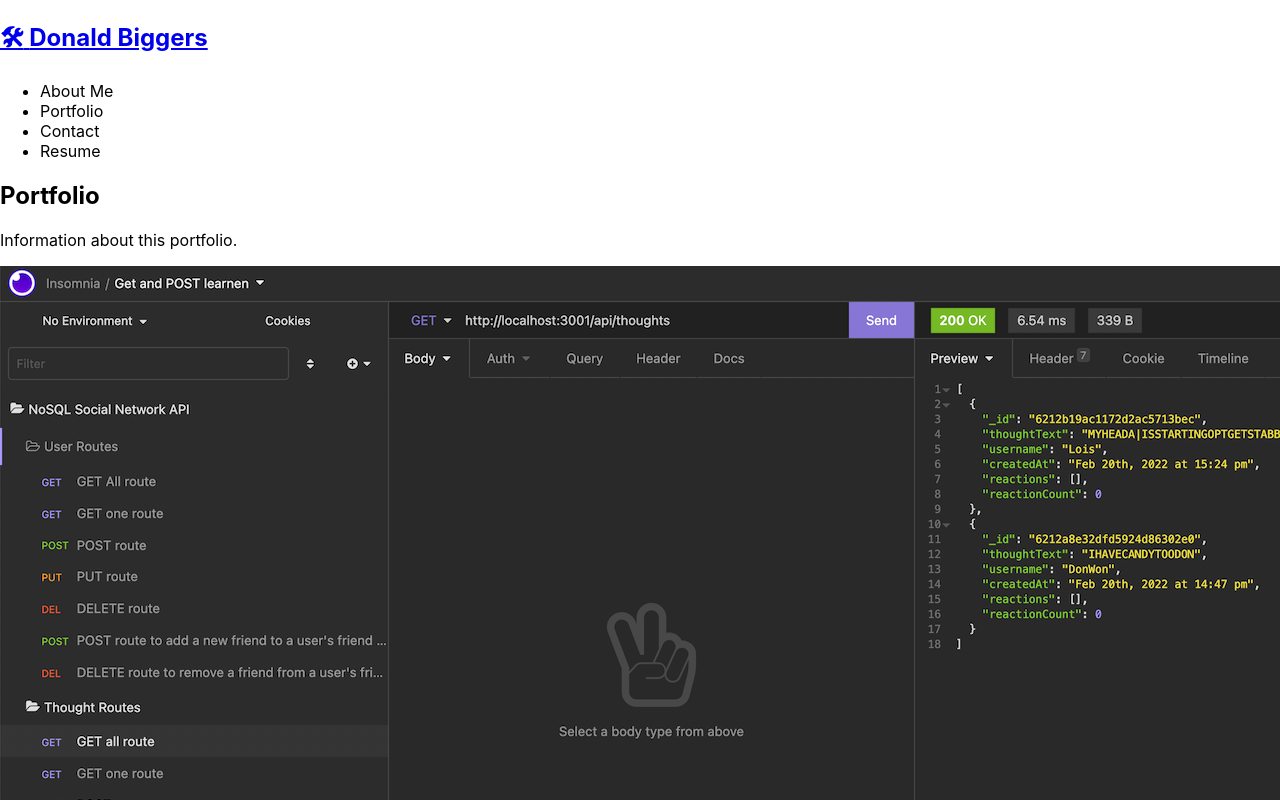
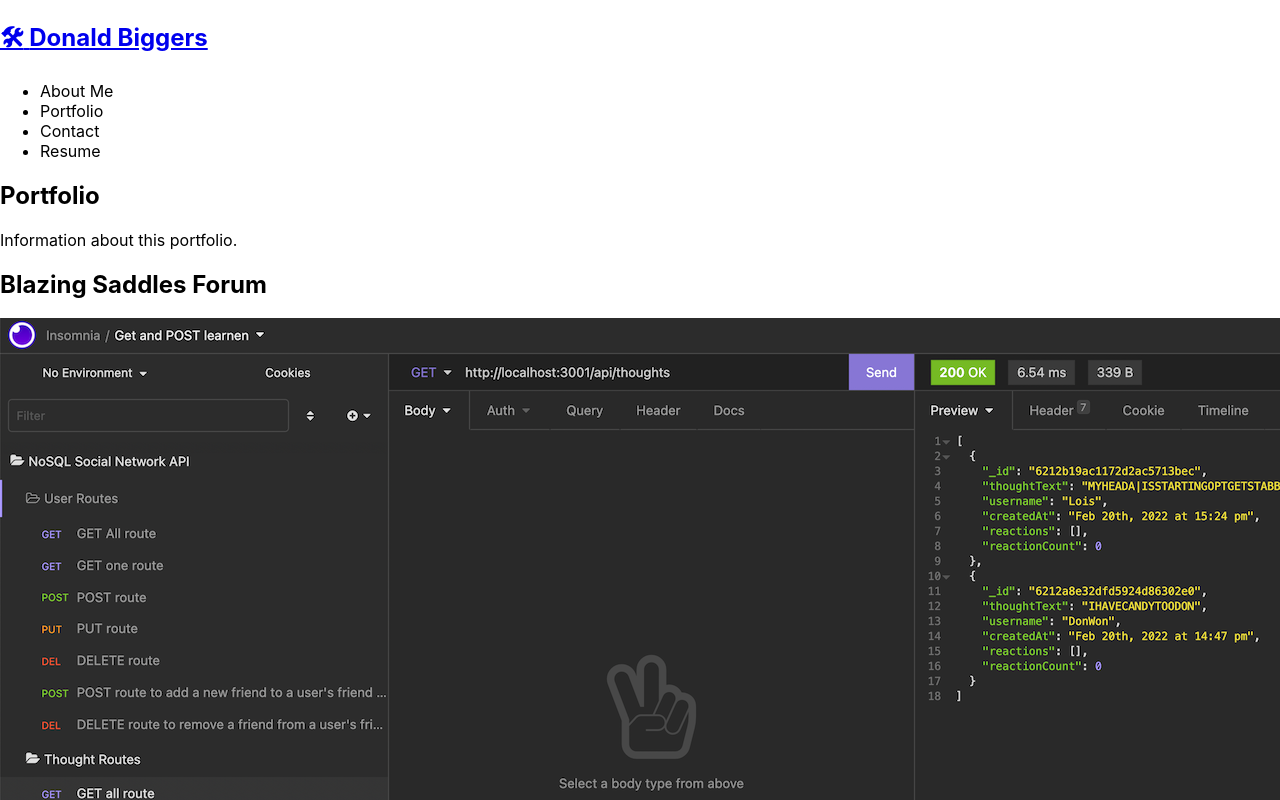
Before and after one commit to DuGBB/donald-biggers-portfolio, a React (Create React App) app: page / in a window 1280 px wide. Both pictures are taken after a click on the element "Portfolio". Shown: the top 800 px of the page. Built offline with nearby package versions, Linux system fonts and the light colour scheme.

Commit message:
repoDetails functionality added

```diff
--- a/src/components/RepoList/index.js
+++ b/src/components/RepoList/index.js
@@ -18,6 +18,8 @@ function RepoList(currentCategory) {
         "An API for a social network that uses a NoSQL database for a website that can handle a large amount of unstructured data.",
       imgName: "Blazing-Saddles-Forum/Blazing-Saddles-Forum.png",
       importedImg: BSForum,
+      GitHub: "https://github.com/DuGBB/Blazing-Sadddles-Forum",
+      deployed: "",
     },
     {
       name: "Daily Planner",
@@ -26,6 +28,8 @@ function RepoList(currentCategory) {
         "Create a daily planner using JavaScript and provided starter code.",
       imgName: "Daily-Planner/DailyPlannerScreenshot.png",
       importedImg: DailyPlanner,
+      GitHub: "https://github.com/DuGBB/Daily-Planner",
+      deployed: " https://dugbb.github.io/Daily-Planner",
     },
     {
       name: "E-commerce Backend",
@@ -34,6 +38,8 @@ function RepoList(currentCategory) {
         "The project involved building a back end for a e-commerce web site. Taking a working Express.js API and configuring it to use Seguelize to interact with a MySQL database.",
       imgName: "E-commerce-Back-End/ecommerce.png",
       importedImg: ECommerce,
+      GitHub: "https://github.com/DuGBB/Daily-Planner",
+      deployed: "",
     },
     {
       name: "Trail Lad",
@@ -42,6 +48,8 @@ function RepoList(currentCategory) {
         "Create a MVP website using the knowledge obtained in the first six weeks of the bootcamp, by utilizing the following skills and technologies: Deployment, Interactivity, Client-side Storage, Responsive Design, and Polished UI",
       imgName: "Group-Project-1/traillad.png",
       importedImg: TrailLad,
+      GitHub: "https://github.com/DuGBB/trail-lad",
+      deployed: "https://dugbb.github.io/trail-lad",
     },
     {
       name: "Bootcamp Real Estate",
@@ -50,6 +58,8 @@ function RepoList(currentCategory) {
         "This is a website to be used by both a real estate manager/owner and the tenants who are renting. Tenants and landlords will have their separate landing page with relavant information.",
       imgName: "Group-Project-2/Bootcamp-Real-Estate.png",
       importedImg: BootcampRealEstate,
+      GitHub: "https://github.com/DuGBB/Daily-Planner",
+      deployed: "https://calm-depths-28335.herokuapp.com/",
     },
     {
       name: "Fitness Super App",
@@ -58,6 +68,8 @@ function RepoList(currentCategory) {
         "This is a website that allows a user to signup/login and then view/register for classes as well as update/view their personal benchmarks.",
       imgName: "Group-Project-3/Lennons-Fitness-Super-App.png",
       importedImg: FitnessApp,
+      GitHub: "https://github.com/DuGBB/Lennons-Fitness-Super-App",
+      deployed: "https://ancient-fortress-46075.herokuapp.com/",
     },
   ]);
 
@@ -71,6 +83,8 @@ function RepoList(currentCategory) {
     <div>
       {/* <img src={photo} alt="Commercial Example" /> */}
       {currentPhotos.map((image) => (
+        <>
+          <h2 key={image.imgName}>{image.name}</h2>
           <img
             //   src={require(`../../assets/small/${image.imgName}`).default}
             src={image.importedImg}
@@ -78,6 +92,9 @@ function RepoList(currentCategory) {
             className="img-thumbnail mx-1"
             key={image.name}
           />
+          <a href={image.GitHub}>GitHub</a>
+          <a href={image.deployed}>Deployed</a>
+        </>
       ))}
     </div>
   );
```
Lines whose indentation alone changed are shown as unchanged.
